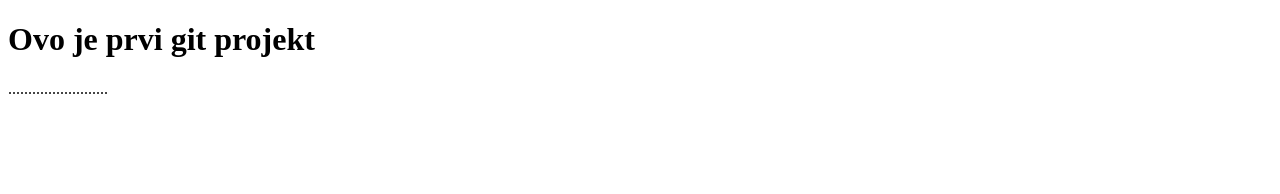
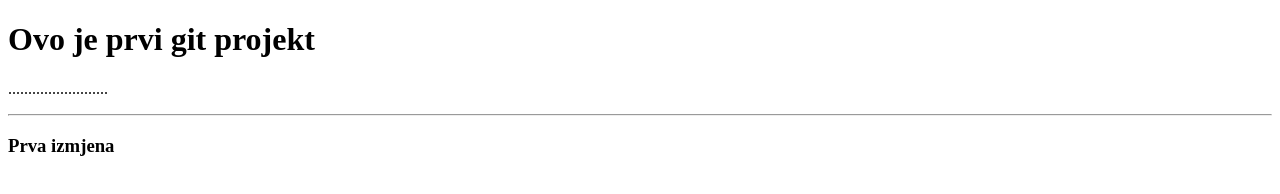
Before and after one commit to suad-mo/moj-prvi-projekt, a plain HTML site: page index.html in a window 1280 px wide. Drawn offline with Linux system fonts and the light colour scheme.

Commit message:
b-cvor Nova verzija

```diff
--- a/index.html
+++ b/index.html
@@ -9,5 +9,7 @@
 <body>
     <h1>Ovo je prvi git projekt</h1>
     <p>.........................</p>
+    <hr>
+    <h3>Prva izmjena</h3>
 </body>
 </html>
```
Also changed, not shown: izmjena1.txt (added), 1 other file.
